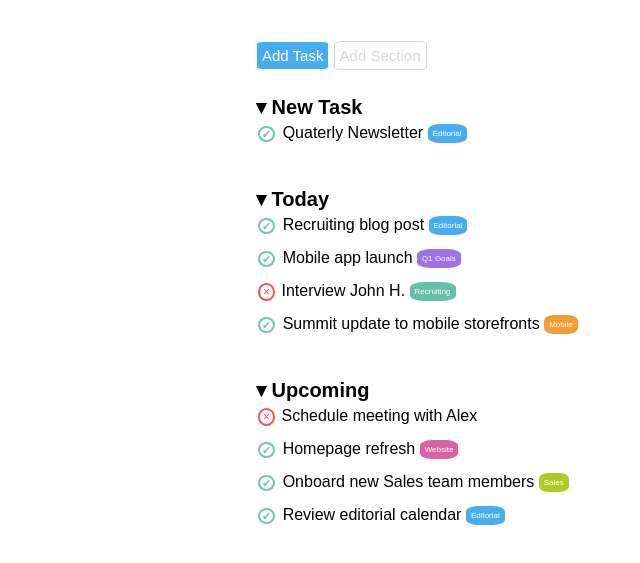
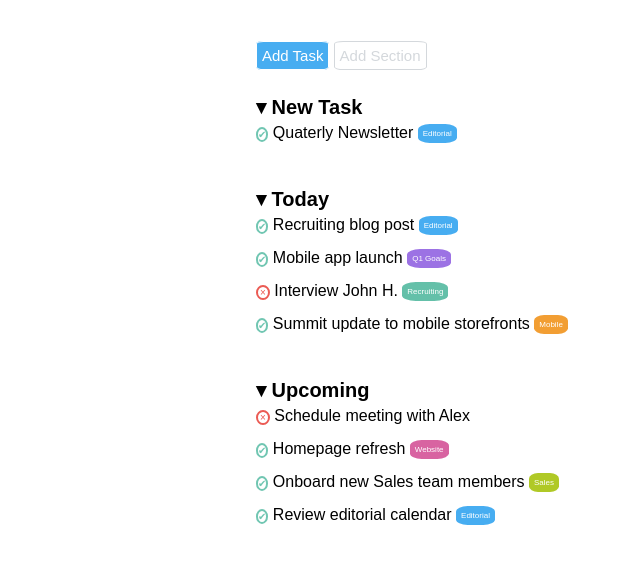
Before and after one commit to ValerioCarbone/html-css-toboolist, a plain HTML site: page index.html in a window 1280 px wide. Shown: the part 65-628 px from the top of the page, without its empty margins (0-640 px from the left). Drawn offline with Linux system fonts and the light colour scheme.

Commit message:
correzione liste

```diff
--- a/css/style.css
+++ b/css/style.css
@@ -10,6 +10,9 @@ a{ text-decoration: none;
 
 }
 
+li, ul, ol, menu {
+    list-style: none;
+}
 
 /* FONT */
 
@@ -69,27 +72,25 @@ body{
 /* SIMBOLI CON CERCHIO */
 
 .check-circle{
-    font-size: 11px;
+    display: inline-block;
+    font-size: 10px;
     color:#71C6B2;
     border-radius: 50%;
     border-color:#71C6B2;
     border: 2px solid;
-    padding: 0px 2px;
-    margin-right: 3px;
-    margin-left: 2px;
+    aspect-ratio: 1 / 1;
 
  }
 
  .x-circle{
-    font-size: 12px;
+    display: inline-block;
+    font-size: 10px;
     color:#EB5B54;
-    border-radius: 49%;
+    border-radius: 50%;
     border-color:#EB5B54;
     border: 2px solid;
-    padding: 0px 3px;
-    margin-right: 2px;
-    margin-left: 2px;
-
+    aspect-ratio: 1;
+    padding-inline: 2px;
  }
 
 /* STILE E SPAZIATURE */
--- a/index.html
+++ b/index.html
@@ -32,70 +32,76 @@
                 &#9662; New Task
             </div>
 
-            <div class="riga">
+            <ul>
+                <li class="riga">
                     <span class="check-circle">&#10004;</span>
                     Quaterly Newsletter
                     <span class="category-editorial">Editorial</span>
-            </div>
+                </li>
+
+            </ul>
 
 <!-- SECONDA SEZIONE -->
 
             <div class="titolo-sezione">
                 &#9662; Today
             </div>
-
-            <div class="riga">
+                <ul>
+                    <li class="riga">
                         <span class="check-circle">&#10004;</span>
                         Recruiting blog post
                         <span class="category-editorial">Editorial</span>
-            </div>
+                    </li>
 
-            <div class="riga">
+                    <li class="riga">
                         <span class="check-circle">&#10004;</span>
                         Mobile app launch
                         <span class="category-q1goals">Q1 Goals</span>
-            </div>
+                    </li>
 
-            <div class="riga">
+                    <li class="riga">
                         <span class="x-circle">&#xd7;</span>
                         Interview John H.
                         <span class="category-recruiting">Recruiting</span>
-            </div>
+                    </li>
 
-            <div class="riga">
+                    <li class="riga">
                         <span class="check-circle">&#10004;</span>
                         Summit update to mobile storefronts
                         <span class="category-mobile">Mobile</span>
-            </div>
+                    </li>
 
+                </ul>
 <!-- TERZA SEZIONE -->
 
             <div class="titolo-sezione">
                 &#9662; Upcoming
             </div>
-
-            <div class="riga">
+                <ul>
+                    <li class="riga">
                         <span class="x-circle">&#xd7;</span>
                         Schedule meeting with Alex
-            </div>
+                    </li>
 
-            <div class="riga">
+                    <li class="riga">
                         <span class="check-circle">&#10004;</span>
                         Homepage refresh
                         <span class="category-website">Website</span>
-            </div>
+                    </li>
 
-            <div class="riga">
+                    <li class="riga">
                         <span class="check-circle">&#10004;</span>
                         Onboard new Sales team members
                         <span class="category-sales">Sales</span>
-            </div>
+                    </li>
 
-            <div class="riga">
+                    <li class="riga">
                         <span class="check-circle">&#10004;</span>
                         Review editorial calendar
                         <span class="category-editorial">Editorial</span>
-            </div>
+                    </li>
+                </ul>
+
 
         </div>
 
```
Lines whose indentation alone changed are shown as unchanged.
